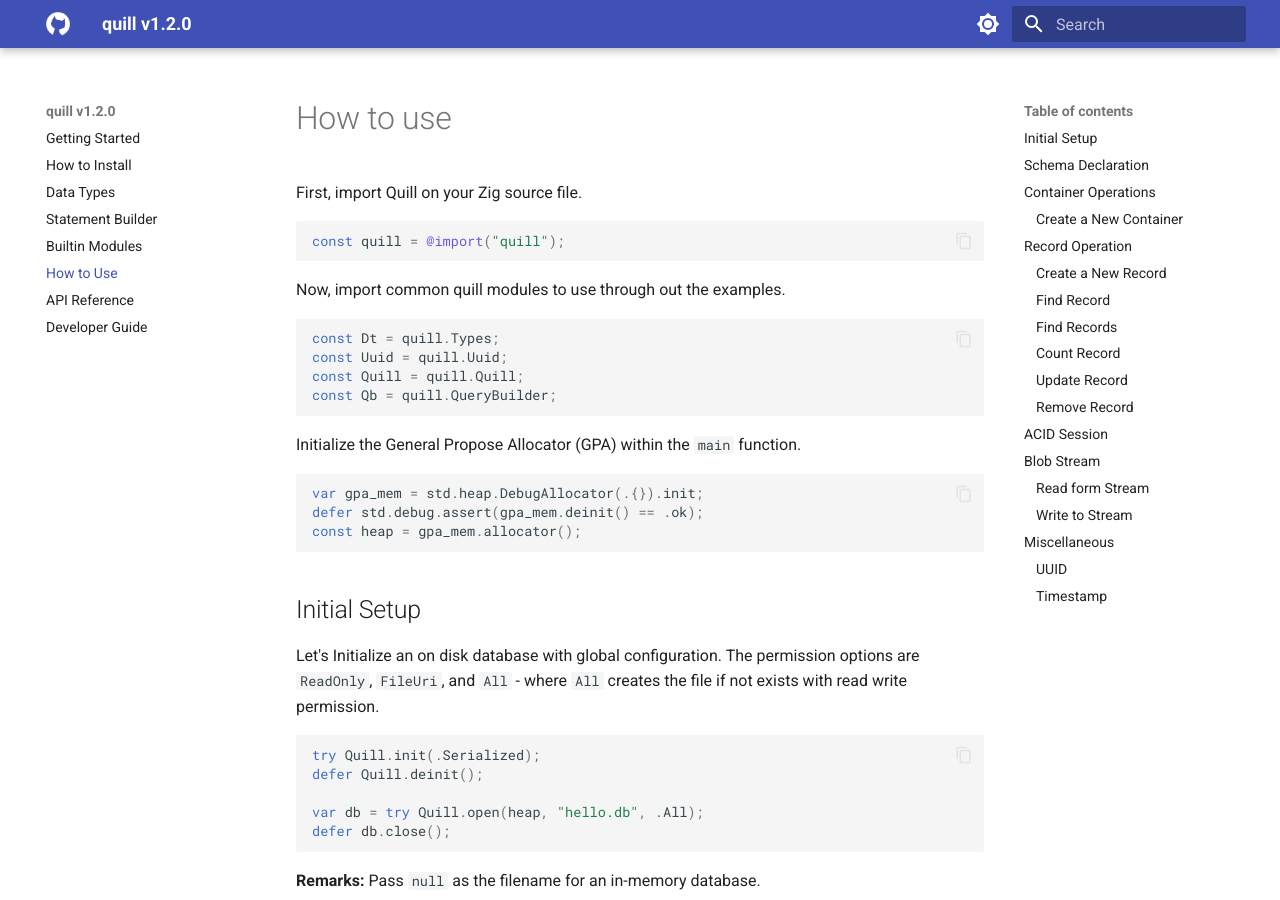
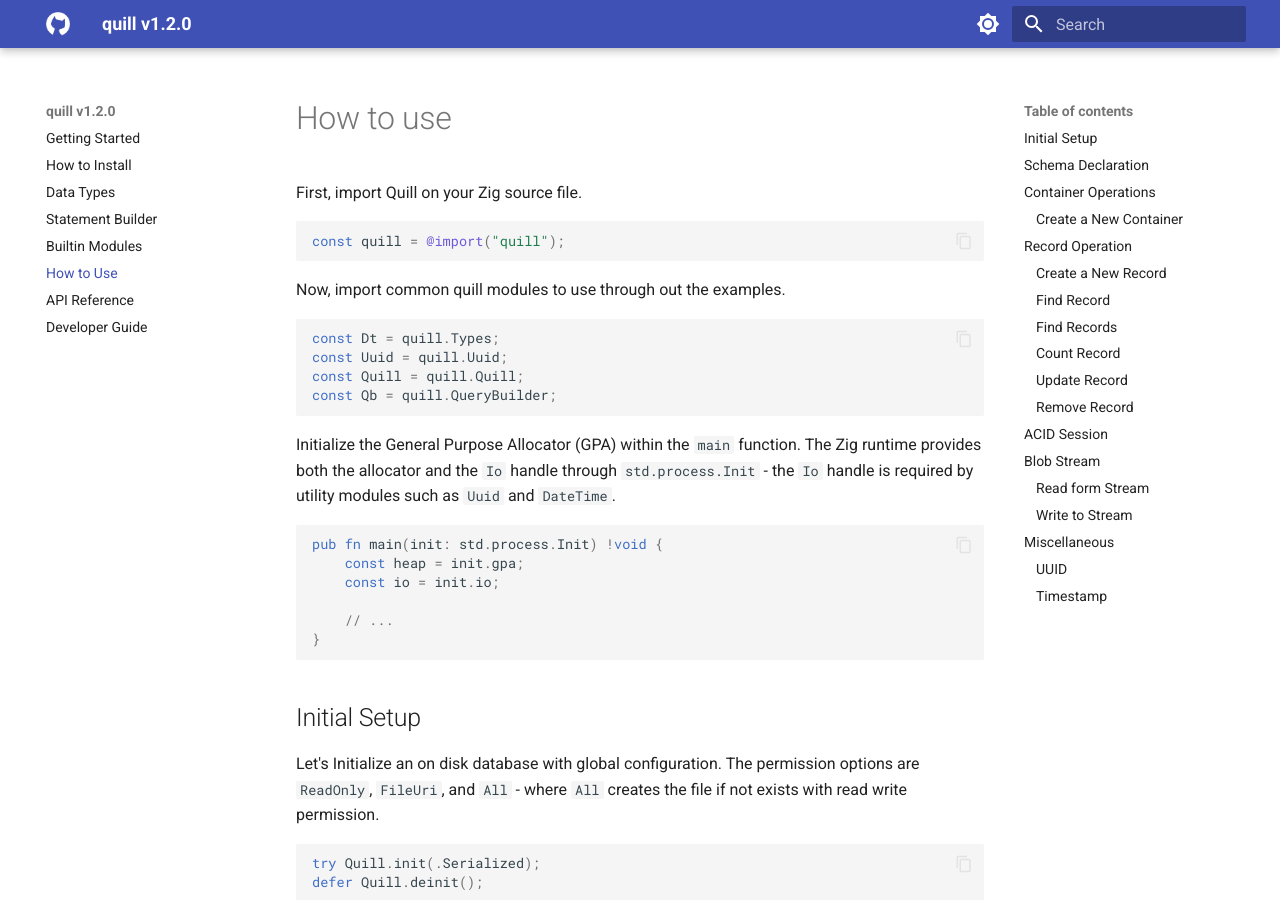
Before and after one commit to bitlaab-bolt/quill, an MkDocs documentation site: the page built from docs/usage.md, in a window 1280 px wide and 900 px high. Built offline with MkDocs 1.6.1 and Material for MkDocs 9.7.7, drawn with Linux system fonts in a browser that asks for light colours; some of the changed text lies outside the part shown.

Commit message:
misc. post fixes and improvements

````diff
--- a/docs/usage.md
+++ b/docs/usage.md
@@ -15,12 +15,15 @@ const Quill = quill.Quill;
 const Qb = quill.QueryBuilder;
 ```
 
-Initialize the General Propose Allocator (GPA) within the `main` function.
+Initialize the General Purpose Allocator (GPA) within the `main` function. The Zig runtime provides both the allocator and the `Io` handle through `std.process.Init` - the `Io` handle is required by utility modules such as `Uuid` and `DateTime`.
 
 ```zig
-var gpa_mem = std.heap.DebugAllocator(.{}).init;
-defer std.debug.assert(gpa_mem.deinit() == .ok);
-const heap = gpa_mem.allocator();
+pub fn main(init: std.process.Init) !void {
+    const heap = init.gpa;
+    const io = init.io;
+
+    // ...
+}
 ```
 
 ## Initial Setup
@@ -153,7 +156,7 @@ defer heap.destroy(soc_dyn);
 const soc = Social { .website = "example.one", .username = name };
 
 const record_data = Model {
-    .uuid = .{.blob = &(try Uuid.new())},
+    .uuid = .{.blob = &(try Uuid.new(io))},
     .name1 = .{.text = name},
     .name2 = null,
     .balance1 = 10.50,
@@ -483,17 +486,20 @@ const DateTime = quill.DateTime;
 
 Provides an Universally Unique IDentifier module for managing primary keys.
 
+**Remarks:** The `io` argument is the `std.Io` handle captured from
+`std.process.Init` (see [How to use](/usage)).
+
 Create a new slice of UUID v7.
 
 ```zig
-const id = try Uuid.new();
+const id = try Uuid.new(io);
 std.debug.print("{any}\n", .{id});
 ```
 
 Create an URN (Uniform Resource Name) string from a given UUID slice.
 
 ```zig
-const id = try Uuid.new();
+const id = try Uuid.new(io);
 const id_urn = try Uuid.toUrn(&id);
 std.debug.print("URN: {s}\n", .{id_urn});
 ```
@@ -509,15 +515,16 @@ std.debug.print("{any}\n", .{id});
 ### Timestamp
 
 Provides the current Epoch timestamp. Needed for record's timekeeping.
+The `io` argument is the `std.Io` handle from `std.process.Init`.
 
 ```zig
-const ts = DateTime.timestamp();
+const ts = DateTime.timestamp(io);
 std.debug.print("Current Timestamp: {d}\n", .{ts});
 ```
 
 Following example returns the timestamp in millisecond.
 
 ```zig
-const ts_ms = DateTime.msTimestamp();
+const ts_ms = DateTime.msTimestamp(io);
 std.debug.print("Current Timestamp: {d} ms\n", .{ts_ms});
 ```
````
Also changed, not shown: 8 other files.
